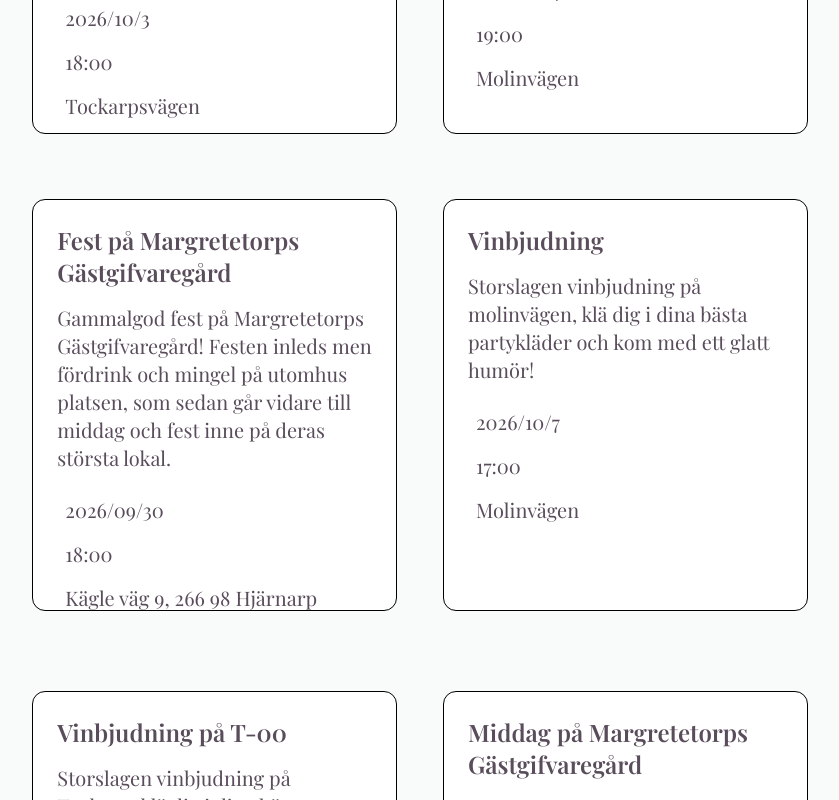
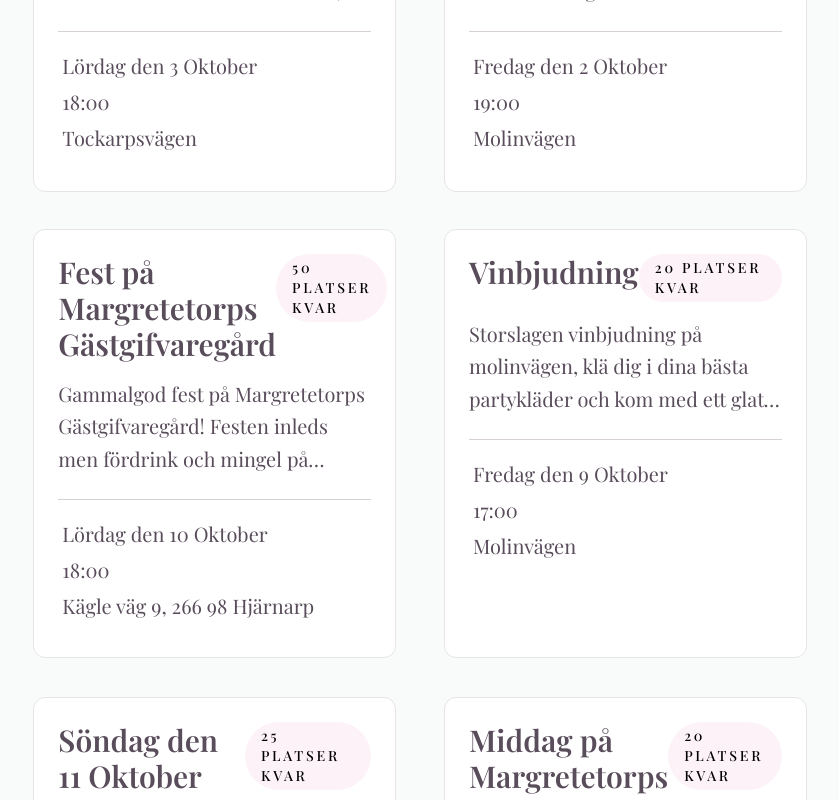
Before and after one commit to Godisstrut/PartyPlanner, a React (Vite) app in the folder party-project/: page /events in a window 1280 px wide. Shown: the part 520-1320 px from the top of the page, without its empty margins (220-1059 px from the left). Built offline with nearby package versions, Linux system fonts and the light colour scheme; a web font is replaced by a local one.

Commit message:
EventCard styling
Updated the styling on both the ventcards and the eventdetails

```diff
--- a/party-project/src/Components/EventCard.tsx
+++ b/party-project/src/Components/EventCard.tsx
@@ -13,16 +13,20 @@ function EventCard({ event }: EventCardProps) {
     const time = event.time;
     const location = event.location;
     const description = event.description;
+    const spots = event.spots;
 
     return(
         <Link to={`/events/${event.id}`} >
-            <motion.div className="grid-rows-2 h-10/12 bg-white hover:cursor-pointer hover:shadow-xl hover:-translate-y-1 transition duration-300 ease-in-out rounded-xl p-6 m-6 outline-1  ">
-                <h1 className="font-semibold text-2xl text-mauve-600" > {title}</h1>
-                <p className="text-xl text-mauve-600 mt-4 " > {description}</p>
-                <div className="mt-4" >
-                    <p className="text-xl text-mauve-600 p-2" > {date}</p>
-                    <p className="text-xl text-mauve-600 p-2" > {time}</p>
-                    <p className="text-xl text-mauve-600 p-2" > {location}</p>
+            <motion.div className="grid-rows-2 h-11/12 bg-white hover:cursor-pointer hover:shadow-lg hover:-translate-y-0.5 transition duration-300 ease-in-out rounded-xl p-6 m-6 border border-mauve-200 hover:border-pink-500">
+                <div className="flex items-start justify-between" >
+                    <h1 className="font-semibold text-3xl text-mauve-600" > {title}</h1>
+                    <span className=" font-medium text-sm tracking-[0.2em] uppercase bg-pink-50 rounded-full px-4 py-1" >{spots} Platser kvar</span>
+                </div>
+                <p className="text-xl text-mauve-600 mt-4 leading-relaxed mb-6 line-clamp-3 " > {description}</p>
+                <div className="mt-4 border-t border-mauve-300 pt-4 " >
+                    <p className="text-xl text-mauve-600 p-1" > {date}</p>
+                    <p className="text-xl text-mauve-600 p-1" > {time}</p>
+                    <p className="text-xl text-mauve-600 p-1" > {location}</p>
                 </div>
             </motion.div>
         </Link>
--- a/party-project/src/Components/EventDetail.tsx
+++ b/party-project/src/Components/EventDetail.tsx
@@ -1,6 +1,5 @@
 import { EventsData } from "../Data/EventsData";
 import { useParams } from "react-router-dom";
-import Button from "../Components/Button";
 import { motion } from "motion/react"
 import { Link } from "react-router-dom";
 
@@ -16,25 +15,31 @@ function EventDetail() {
         initial= {{ opacity: 0, y: 20 }}
         animate={{opacity: 1, y:0}}
         transition={{duration: 0.4}} >
-            <Link to="/events" className="text-primary text-sm tracking-[0.3em] uppercase hover:underline transition-transform" >
+            <Link to="/events" className="text-sm tracking-[0.3em] uppercase hover:underline transition-transform" >
                 ← Alla fester
             </Link>
             <h1 className="text-4xl text-mauve-600 p-4 " >{event.title}</h1>
-            <p className="text-xl max-w-2xl text-center p-4" >{event.description}</p>
-            <div className="grid grid-cols-1 sm:grid-cols-2 gap-4 mb-12 p-6" >
+            <div className="border-t border-mauve-500 py-2">
+                <p className="text-xl max-w-2xl p-4" >{event.description}</p>
+            </div>
+            <div className="grid grid-cols-1 sm:grid-cols-2 gap-4 mb-6 p-6" >
                 <p className="text-lg" >{event.date}</p>
                 <p className="text-lg" >{event.time}</p>
                 <p className="text-lg" >{event.location}</p>
                 <p className="text-lg" >Antal platser kvar: {event.spots}</p>
             </div>
-            <div className="max-w-2xl border p-6 rounded-lg bg-white" >
-                <h1 className="text-2xl text-mauve-600 p-4 " >Boka din plats</h1>
+            <div className="max-w-2xl p-6 rounded-lg bg-white border border-mauve-200" >
+                <h1 className="text-2xl text-mauve-600 pb-6 " >Boka din plats</h1>
                 <form className="flex flex-col justify-start " >
                     <label htmlFor="name" className="text-xl text-mauve-600" >Namn:</label>
                     <input type="text" placeholder="Namn" className="border p-2 m-2 rounded" />
                     <label htmlFor="email" className="text-xl text-mauve-600" >E-post:</label>
                     <input type="email" placeholder="E-post" className="border p-2 m-2 rounded" />
-                    <Button text="Boka" />
+                    <label htmlFor="message" className="text-xl text-mauve-600" >Meddelande (valfritt):</label>
+                    <textarea id="message" placeholder="Särkilda önskemål" className="border p-2 m-2 rounded" ></textarea>
+                    <button className="font-semibold text-white text-2xl bg-pink-500 hover:bg-pink-600 py-2 px-4 rounded-2xl transition duration-200 mt-8" >
+                        Boka
+                    </button>
                 </form>
             </div>
         </motion.div>
--- a/party-project/src/Data/EventsData.ts
+++ b/party-project/src/Data/EventsData.ts
@@ -12,7 +12,7 @@ export const EventsData: Record<string, Event> = { // Fest data
     tockarpsfest: {
         id: "tockarpsfest",
         title: "Middag på Tockarp",
-        date: "2026/10/3",
+        date: "Lördag den 3 Oktober",
         time: "18:00",
         location: "Tockarpsvägen",
         description: "Tjusig middagsbjuddning på t-100! Tre rätters middag med bubbel som fördrink kommer serveras, klä dig snyggt och kom som du är. ",
@@ -21,7 +21,7 @@ export const EventsData: Record<string, Event> = { // Fest data
     molinvagenfest: {
         id: "molinvagenfest",
         title: "Stockholms fest",
-        date: "2026/10/4",
+        date: "Fredag den 2 Oktober",
         time: "19:00",
         location: "Molinvägen",
         description: "Storslagen fest på molinvägen, klä dig i dina bästa partykläder och kom med ett glatt humör!",
@@ -30,7 +30,7 @@ export const EventsData: Record<string, Event> = { // Fest data
     margretetorp: {
         id: "margretetorp",
         title: "Fest på Margretetorps Gästgifvaregård",
-        date: "2026/09/30",
+        date: "Lördag den 10 Oktober",
         time: "18:00",
         location: "Kägle väg 9, 266 98 Hjärnarp",
         description: "Gammalgod fest på Margretetorps Gästgifvaregård! Festen inleds men fördrink och mingel på utomhus platsen, som sedan går vidare till middag och fest inne på deras största lokal. ",
@@ -39,7 +39,7 @@ export const EventsData: Record<string, Event> = { // Fest data
     molinvagenvin: {
         id: "molinvagenvin",
         title: "Vinbjudning",
-        date: "2026/10/7",
+        date: "Fredag den 9 Oktober",
         time: "17:00",
         location: "Molinvägen",
         description: "Storslagen vinbjudning på molinvägen, klä dig i dina bästa partykläder och kom med ett glatt humör!",
@@ -47,7 +47,7 @@ export const EventsData: Record<string, Event> = { // Fest data
     },
     tockarpvin: {
         id: "tockarpvin",
-        title: "Vinbjudning på T-00",
+        title: "Söndag den 11 Oktober",
         date: "2026/10/8",
         time: "14:00",
         location: "Molinvägen",
@@ -56,8 +56,8 @@ export const EventsData: Record<string, Event> = { // Fest data
     },
     margretetorpmiddag: {
         id: "margretetorpmiddag",
-        title: "Middag på Margretetorps Gästgifvaregård",
-        date: "2026/09/29",
+        title: "Middag på Margretetorps",
+        date: "Lördag den 17 Oktober",
         time: "18:00",
         location: "Kägle väg 9, 266 98 Hjärnarp",
         description: "Gammalgod middag på Margretetorps Gästgifvaregård! Festen inleds men fördrink och mingel på utomhus platsen, som sedan går vidare till middag och fest inne på deras största lokal. ",
--- a/party-project/src/Pages/Events.tsx
+++ b/party-project/src/Pages/Events.tsx
@@ -12,13 +12,13 @@ function Events() {
         initial= {{ opacity: 0, y: 20 }}
         animate={{ opacity: 1, y: 0 }}
         transition={{ duration: 0.5, ease: "easeInOut" }}>
-            <Link to="/" className="text-primary text-sm tracking-[0.3em] uppercase hover:underline transition-transform" >
+            <Link to="/" className="text-sm tracking-[0.3em] uppercase hover:underline transition-transform" >
                 ← Tillbaka
             </Link>
             <h1 className=" font-semibold text-6xl text-mauve-600 " >Festerlighterna</h1>
             <p className="text-xl text-mauve-600 pt-6 " >Välj nedan vilken fest som tilltalar dig mest. Kom ihåg, man kan bara välja en!</p>
 
-            <div className="grid grid-cols-2 w-8/12 mt-6 p-4  " >
+            <div className="grid grid-cols-1 lg:grid-cols-2  w-8/12 mt-6 p-4  " >
                 {events.map((event) => (
                     <EventCard key={event.id} event={event} />
                 ))}
```
